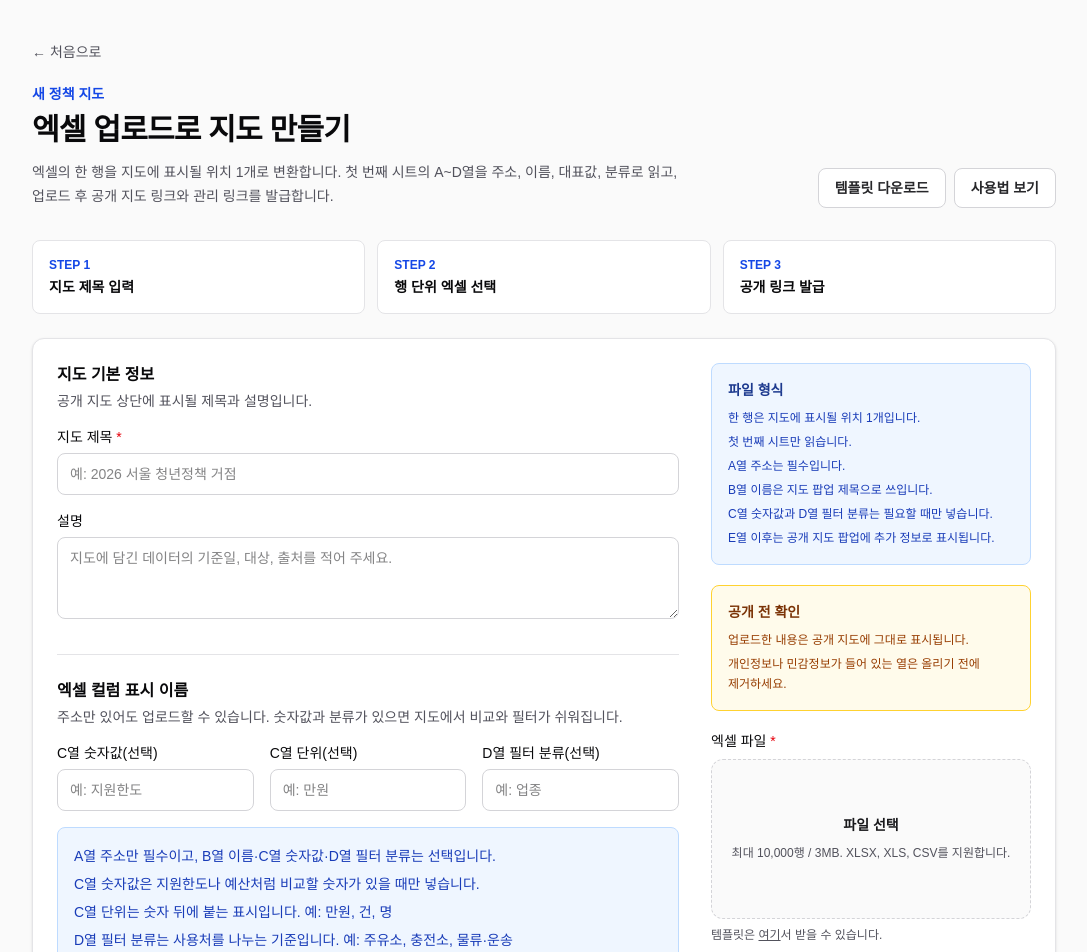
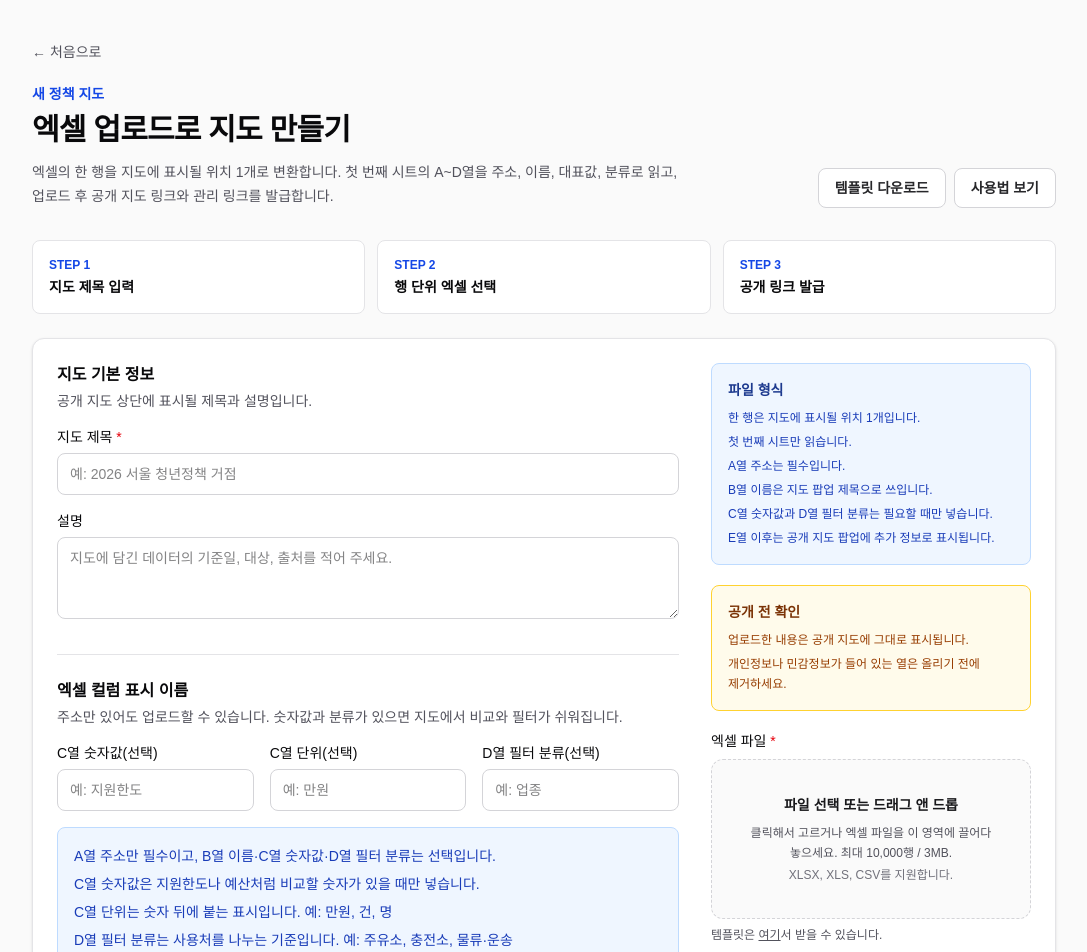
Before and after one commit to hosungseo/gonpunclaw-policymap, a Next.js app: page /upload in a window 1280 px wide. Shown: the top 952 px of the page, without its empty margins (96-1183 px from the left). Built offline with nearby package versions, Linux system fonts and the light colour scheme.

Commit message:
feat: support spreadsheet drag and drop

```diff
--- a/src/app/upload/UploadForm.tsx
+++ b/src/app/upload/UploadForm.tsx
@@ -84,8 +84,10 @@ type FilePreview =
 export function UploadForm() {
   const [status, setStatus] = useState<Status>({ kind: "idle" });
   const [title, setTitle] = useState("");
+  const [selectedFile, setSelectedFile] = useState<File | null>(null);
   const [selectedFileName, setSelectedFileName] = useState<string>("");
   const [filePreview, setFilePreview] = useState<FilePreview>({ kind: "idle" });
+  const [isDraggingFile, setIsDraggingFile] = useState(false);
   const [copiedField, setCopiedField] = useState<string | null>(null);
   const fileInputId = useId();
   const fileInputRef = useRef<HTMLInputElement>(null);
@@ -99,6 +101,7 @@ export function UploadForm() {
   async function onSubmit(e: React.FormEvent<HTMLFormElement>) {
     e.preventDefault();
     const fd = new FormData(e.currentTarget);
+    if (selectedFile) fd.set("file", selectedFile);
     setStatus({ kind: "uploading" });
     let res: Response;
     try {
@@ -190,12 +193,14 @@ export function UploadForm() {
   }
 
   function clearSelectedFile() {
+    setSelectedFile(null);
     setSelectedFileName("");
     setFilePreview({ kind: "idle" });
     if (fileInputRef.current) fileInputRef.current.value = "";
   }
 
   async function handleFileChange(file: File | undefined) {
+    setSelectedFile(file ?? null);
     setSelectedFileName(file?.name ?? "");
     if (!file) {
       setFilePreview({ kind: "idle" });
@@ -219,6 +224,33 @@ export function UploadForm() {
     } catch {
       setFilePreview({ kind: "error", message: "파일 미리보기를 만들 수 없습니다." });
     }
+  }
+
+  function hasDraggedFiles(e: React.DragEvent<HTMLElement>) {
+    return Array.from(e.dataTransfer.types).includes("Files");
+  }
+
+  function onFileDrag(e: React.DragEvent<HTMLLabelElement>) {
+    if (!hasDraggedFiles(e)) return;
+    e.preventDefault();
+    e.stopPropagation();
+    e.dataTransfer.dropEffect = "copy";
+    setIsDraggingFile(true);
+  }
+
+  function onFileDragLeave(e: React.DragEvent<HTMLLabelElement>) {
+    if (!hasDraggedFiles(e)) return;
+    e.preventDefault();
+    e.stopPropagation();
+    setIsDraggingFile(false);
+  }
+
+  function onFileDrop(e: React.DragEvent<HTMLLabelElement>) {
+    if (!hasDraggedFiles(e)) return;
+    e.preventDefault();
+    e.stopPropagation();
+    setIsDraggingFile(false);
+    void handleFileChange(e.dataTransfer.files?.[0]);
   }
 
   if (status.kind === "processing") {
@@ -524,14 +556,26 @@ export function UploadForm() {
               엑셀 파일 <span className="text-red-600">*</span>
             </label>
             <label
+              data-testid="file-drop-zone"
               htmlFor={fileInputId}
-              className="flex min-h-40 cursor-pointer flex-col items-center justify-center rounded-xl border border-dashed border-zinc-300 bg-zinc-50 px-4 py-6 text-center transition hover:border-blue-400 hover:bg-blue-50 dark:border-zinc-700 dark:bg-zinc-950 dark:hover:border-blue-500 dark:hover:bg-blue-950"
+              onDragEnter={onFileDrag}
+              onDragOver={onFileDrag}
+              onDragLeave={onFileDragLeave}
+              onDrop={onFileDrop}
+              className={`flex min-h-40 cursor-pointer flex-col items-center justify-center rounded-xl border border-dashed px-4 py-6 text-center transition ${
+                isDraggingFile
+                  ? "border-blue-500 bg-blue-50 ring-2 ring-blue-200 dark:border-blue-400 dark:bg-blue-950 dark:ring-blue-900"
+                  : "border-zinc-300 bg-zinc-50 hover:border-blue-400 hover:bg-blue-50 dark:border-zinc-700 dark:bg-zinc-950 dark:hover:border-blue-500 dark:hover:bg-blue-950"
+              }`}
             >
               <span className="text-sm font-semibold text-zinc-900 dark:text-zinc-100">
-                {selectedFileName || "파일 선택"}
+                {isDraggingFile ? "여기에 놓으면 파일이 선택됩니다." : selectedFileName || "파일 선택 또는 드래그 앤 드롭"}
               </span>
               <span className="mt-2 text-xs leading-5 text-zinc-600 dark:text-zinc-400">
-                최대 10,000행 / 3MB. XLSX, XLS, CSV를 지원합니다.
+                클릭해서 고르거나 엑셀 파일을 이 영역에 끌어다 놓으세요. 최대 10,000행 / 3MB.
+              </span>
+              <span className="mt-1 text-xs text-zinc-500 dark:text-zinc-500">
+                XLSX, XLS, CSV를 지원합니다.
               </span>
             </label>
             <input
```
Also changed, not shown: 1 other file (tests, documents, lock files or other folders).
